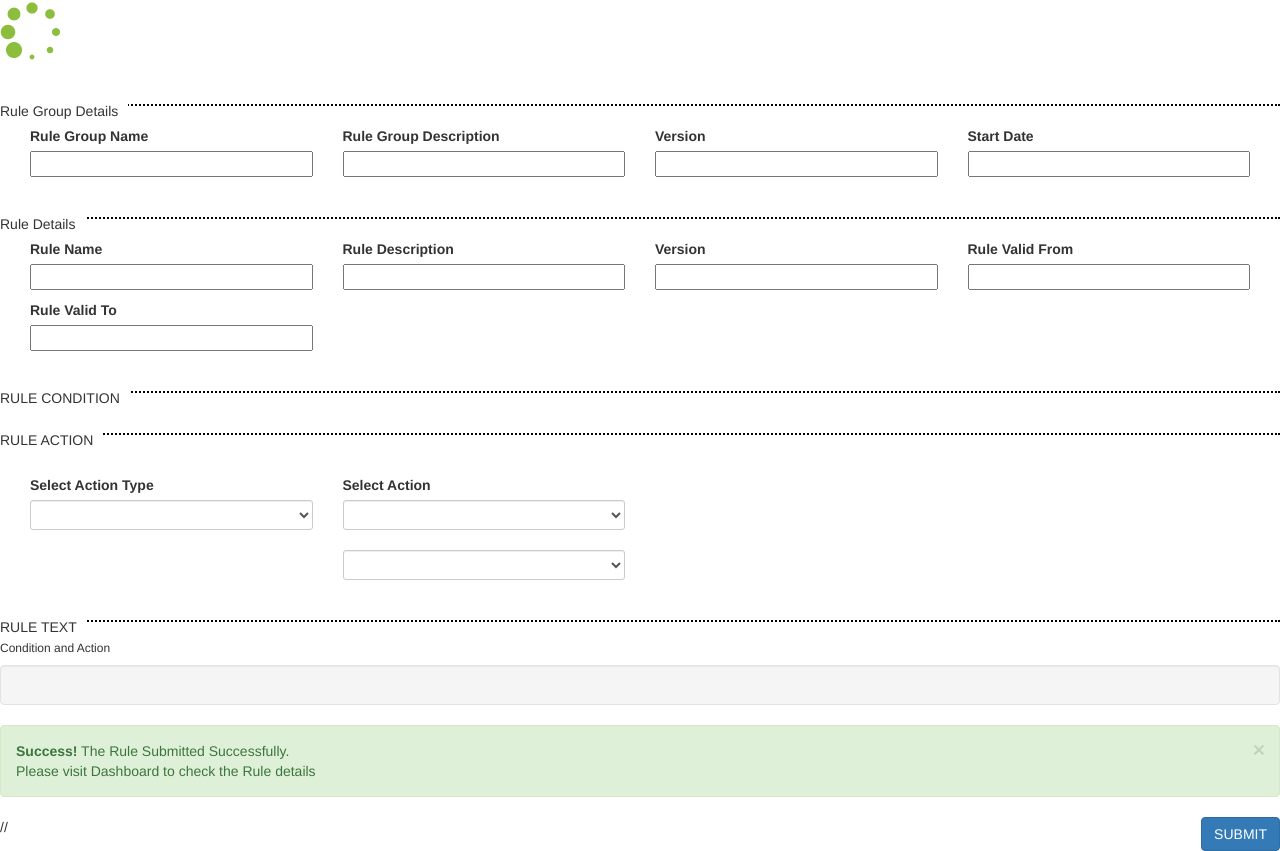
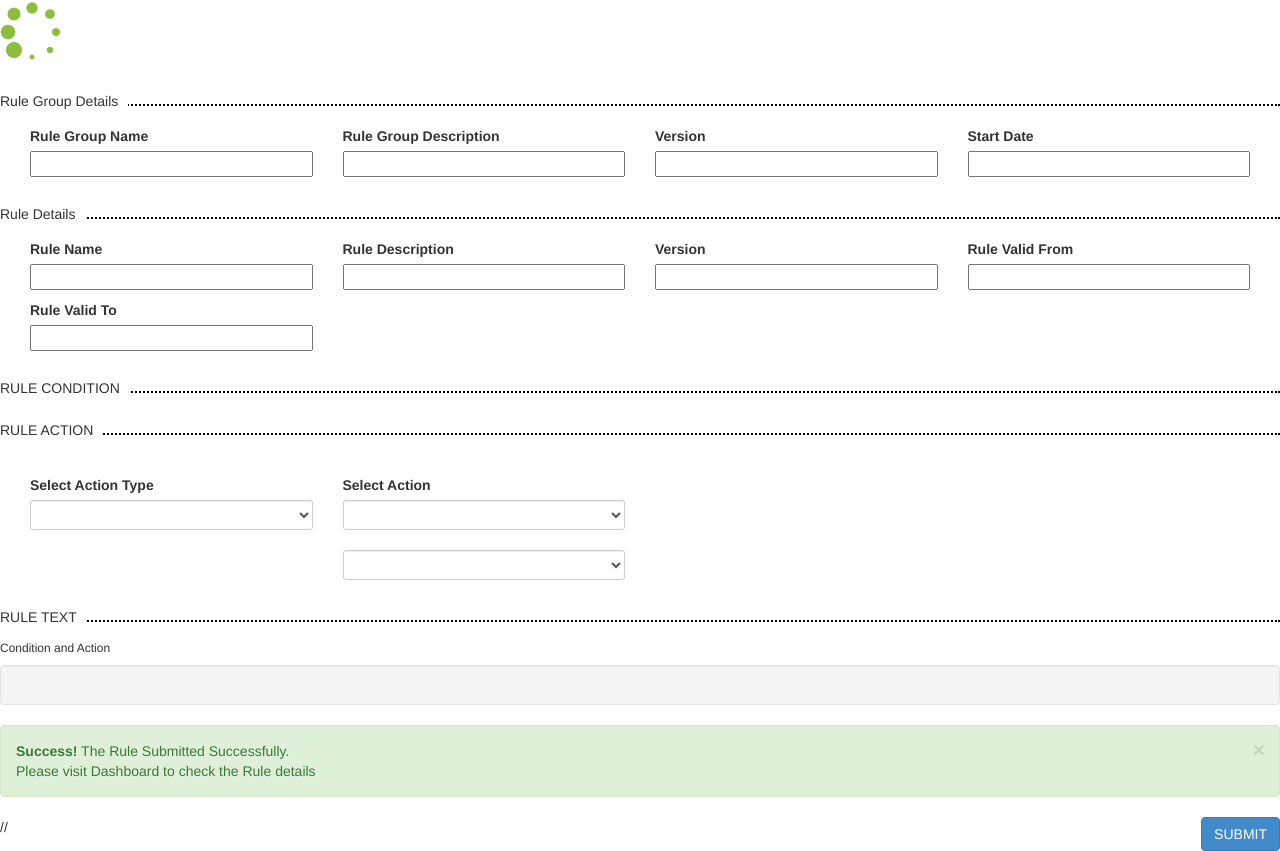
Before and after one commit to rajeshthali/Rules_Engine, a website: page Rules_Engine/web/public/views/add-rule.html in a window 1280 px wide. Drawn offline with nearby package versions, Linux system fonts and the light colour scheme; files that its build step writes are made by us from their sources; files whose address does not match are found by name.

Commit message:
New changes

```diff
--- a/Rules_Engine/web/public/css/ruleEngine.css
+++ b/Rules_Engine/web/public/css/ruleEngine.css
@@ -67,7 +67,7 @@
   .condtions-and-actions h5 {
       background: white;
       position: absolute;
-      top: -12px;
+      top: -22px;
       padding: 0 10px 0 0;
   }
 
--- a/Rules_Engine/web/public/views/add-rule.html
+++ b/Rules_Engine/web/public/views/add-rule.html
@@ -3,7 +3,7 @@
     <!-- <link href="css/jquery-ui/themes/base/jquery-ui.css" rel="stylesheet"> -->
     <link rel="stylesheet" href="//code.jquery.com/ui/1.12.1/themes/base/jquery-ui.css">
     <link rel="stylesheet" href="css/ruleEngine.css">
-    <link rel="stylesheet" href="https://cdnjs.cloudflare.com/ajax/libs/twitter-bootstrap/4.0.0-alpha.5/css/bootstrap.css">
+    <link rel="stylesheet" href="css/bootstrap.css">
     <script type="text/javascript" src="https://cdnjs.cloudflare.com/ajax/libs/twitter-bootstrap/4.0.0-alpha.5/js/bootstrap.js"></script>
     <link rel="import" href="/bower_components/px-view-header/px-view-header.html" />
       <img alt="" class="loading_image" ng-show="isLoading" src="images/25.gif">
```
